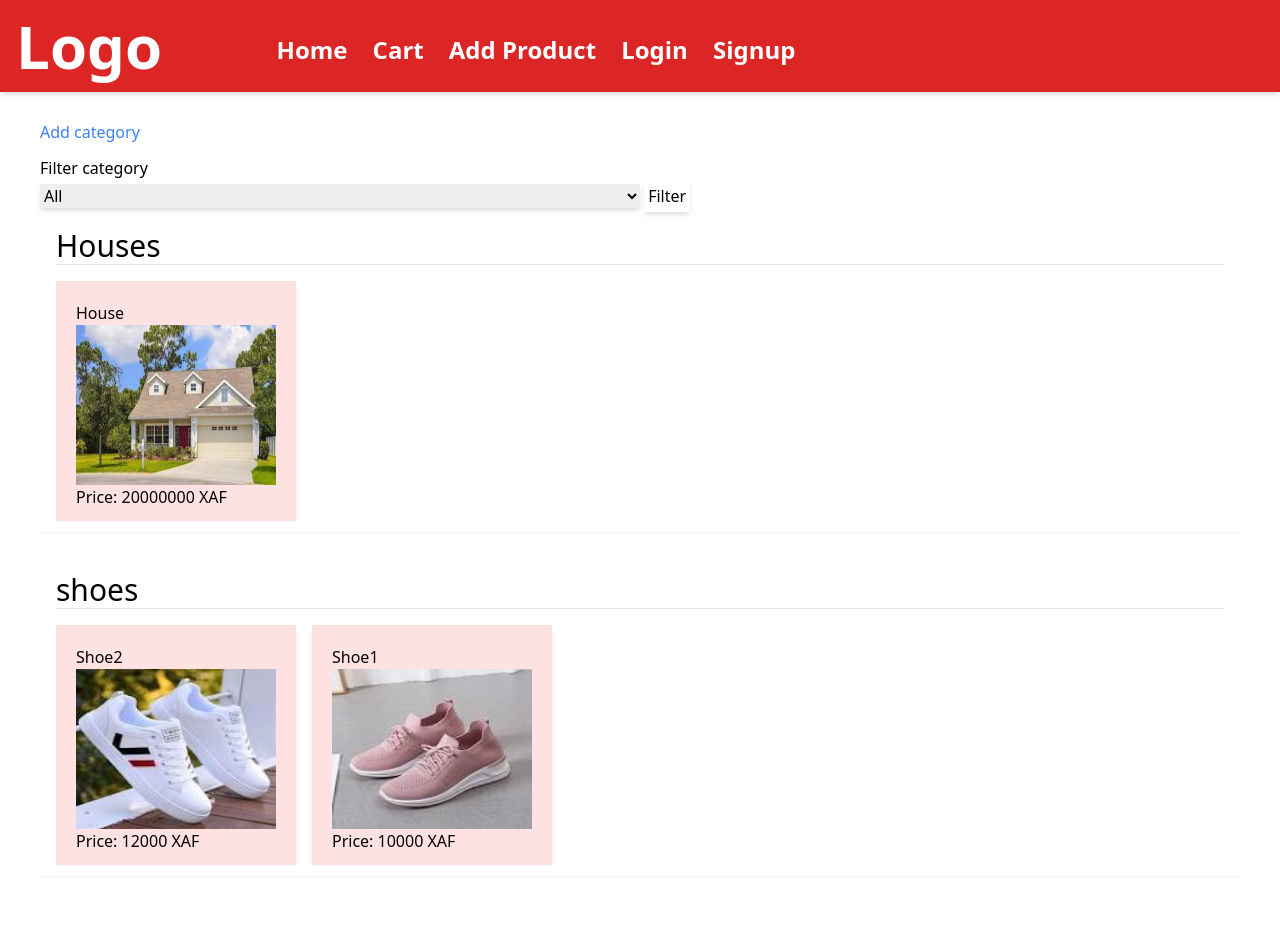
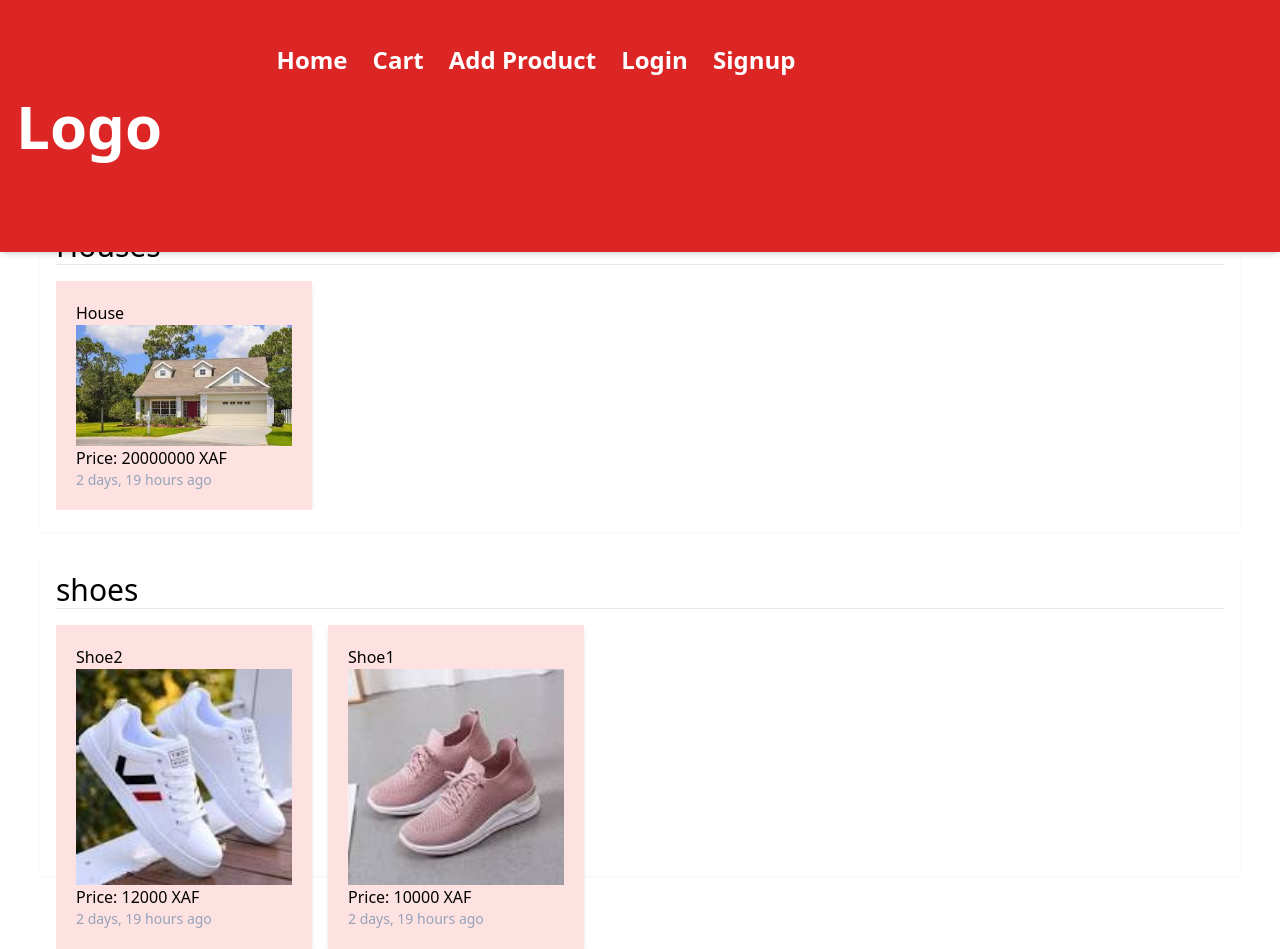
Before and after one commit to FrankNeba/DjangoEcommerce, a Django app: page / in a window 1280 px wide. Before the commit the page ends 865 px from the top, so only its background shows below. Run offline with Django 3.2, Linux system fonts and the light colour scheme; data comes from the database, SQL or seed files in the repository; some libraries are stand-ins or nearby versions.

```diff
--- a/shop/templates/shop/home.html
+++ b/shop/templates/shop/home.html
@@ -39,11 +39,12 @@
 
             {% if product.category == category %}
             <a href="{% url 'product-details' product.id %}"class="shadow-md bg-red-100 mt-4" >
-                <div class=" p-5 h-60 w-60">
+                <div class=" p-5 h-68 w-64">
 
                     <p> {{product.name|capfirst}}</p>
                     <img src="{{product.image.url}}" alt="Product image"  class=" w-full md:w-[300px] h-[80%]"/>
                     <p>Price: {{product.price|capfirst}} XAF</p>
+                    <p class="text-sm text-slate-400">{{product.created|timesince}} ago</p>
 
                 </div>
             </a>
--- a/shop/templates/shop/navbar.html
+++ b/shop/templates/shop/navbar.html
@@ -27,10 +27,10 @@
        <ion-icon id="menu-x" name="close-outline" class="w-10 h-10 hidden lg:hidden"></ion-icon>
 
     <div id="content" class="hidden lg:w-3/6 w-full absolute
-                                lg:relative flex flex-col bg-red-600 -bottom-36
+                                lg:relative flex flex-col bg-red-600 -bottom-80
                                 lg:bottom-0 lg:flex lg:flex-row justify-center
                                 lg:justify-around items-center  px-10 right-0
-                                transition-all duration-2000 ease-in-out">
+                                transition-all duration-2000 ease-in-out pb-40 pt-5">
         <ul class="flex lg:flex-row justify-center lg:justify-around items-center
                     lg:items-end w-full font-bold text-2xl flex-col space-y-2">
             <li><a href="{% url 'home' %}" >Home</a></li>
```
